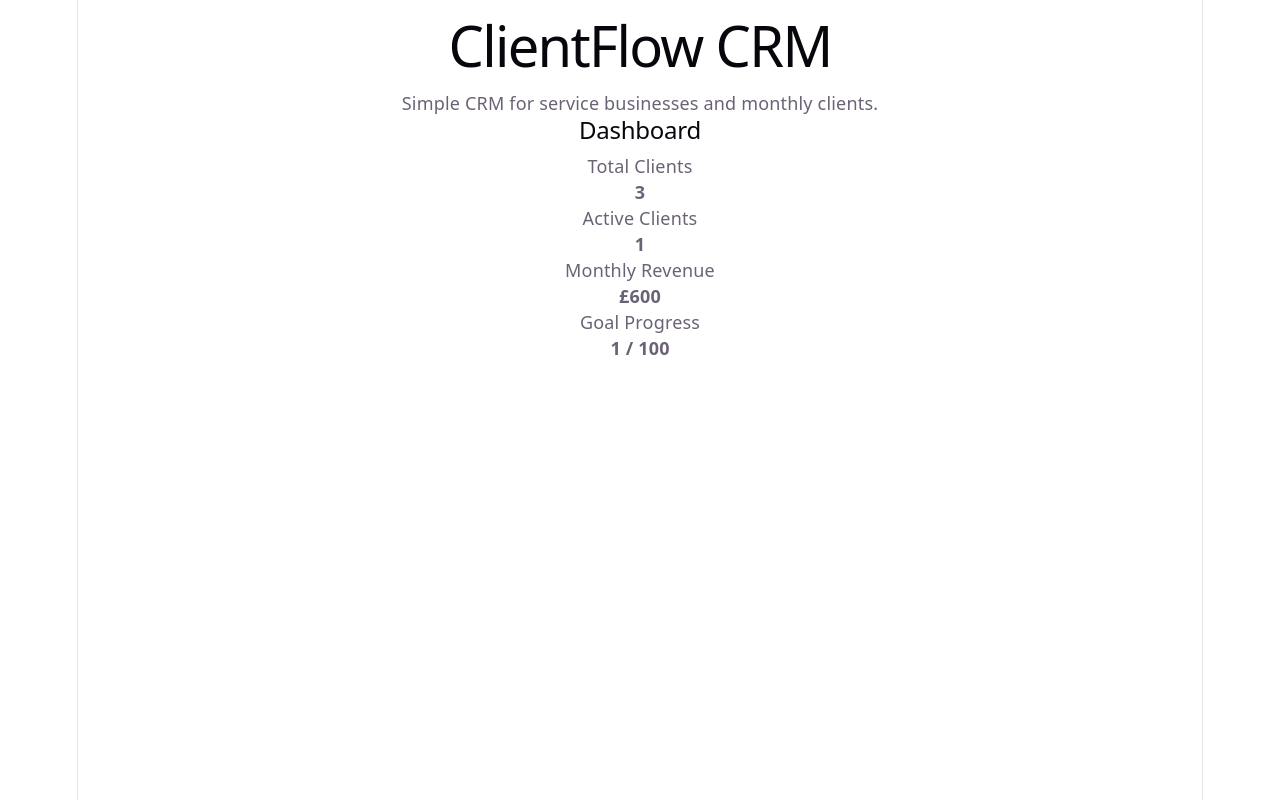
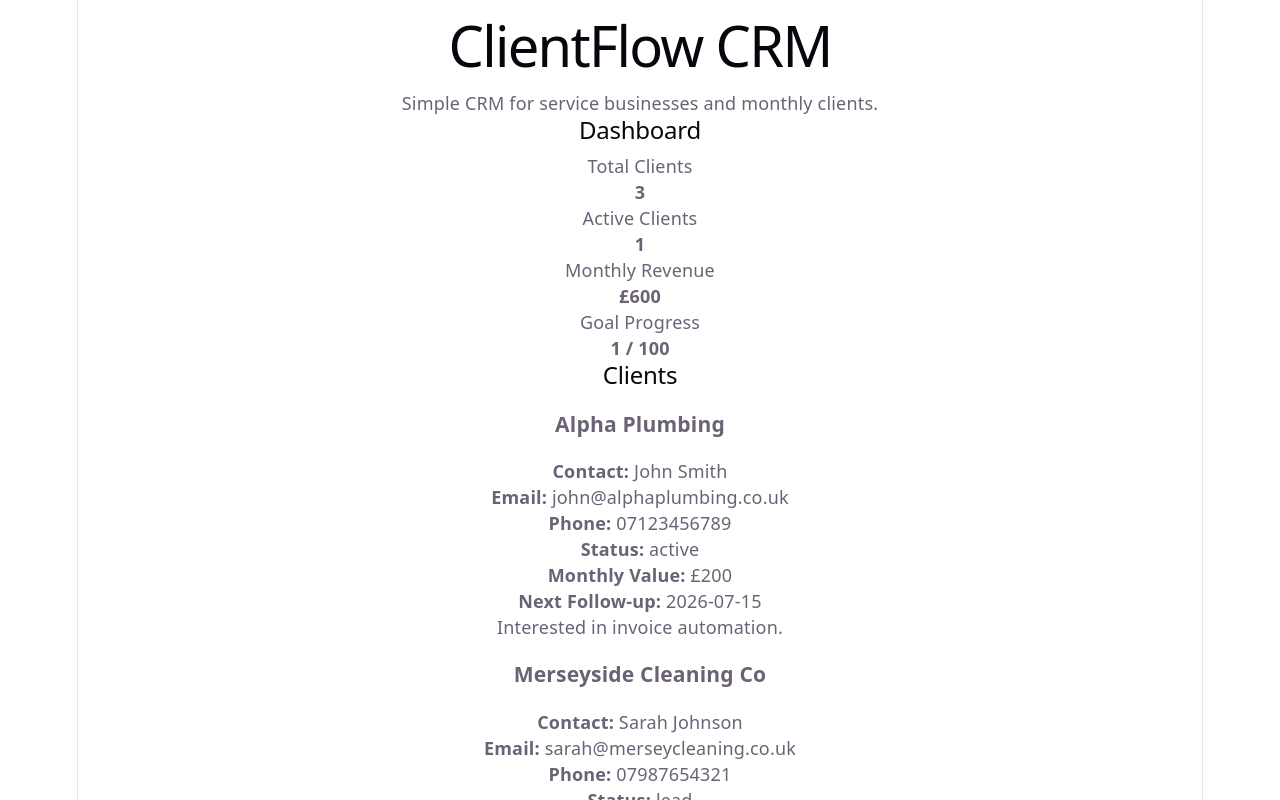
Before and after one commit to MikeMat22/clientflow-crm, a React (Vite) app: page / in a window 1280 px wide. Shown: the top 800 px of the page. Built offline with nearby package versions, Linux system fonts and the light colour scheme.

Commit message:
add client list and client cards

```diff
--- a/src/App.tsx
+++ b/src/App.tsx
@@ -1,5 +1,6 @@
 import { DashboardCards } from "./components/DashboardCards";
 import { mockClients } from "./data/mockClients";
+import { ClientList } from "./components/ClientList";
 
 function App() {
   return (
@@ -8,6 +9,7 @@ function App() {
       <p>Simple CRM for service businesses and monthly clients.</p>
 
       <DashboardCards clients={mockClients} />
+      <ClientList clients={mockClients} />
     </main>
   );
 }
--- /dev/null
+++ b/src/components/ClientCard.tsx
@@ -0,0 +1,39 @@
+import type { Client } from "../types/client";
+
+type ClientCardProps = {
+  client: Client;
+};
+
+export function ClientCard({ client }: ClientCardProps) {
+  return (
+    <article>
+      <h3>{client.companyName}</h3>
+
+      <p>
+        <strong>Contact:</strong> {client.contactName}
+      </p>
+
+      <p>
+        <strong>Email:</strong> {client.email}
+      </p>
+
+      <p>
+        <strong>Phone:</strong> {client.phone}
+      </p>
+
+      <p>
+        <strong>Status:</strong> {client.status}
+      </p>
+
+      <p>
+        <strong>Monthly Value:</strong> £{client.monthlyValue}
+      </p>
+
+      <p>
+        <strong>Next Follow-up:</strong> {client.nextFollowUpDate}
+      </p>
+
+      <p>{client.notes}</p>
+    </article>
+  );
+}
--- /dev/null
+++ b/src/components/ClientList.tsx
@@ -0,0 +1,20 @@
+import type { Client } from "../types/client";
+import { ClientCard } from "./ClientCard";
+
+type ClientListProps = {
+  clients: Client[];
+};
+
+export function ClientList({ clients }: ClientListProps) {
+  return (
+    <section>
+      <h2>Clients</h2>
+
+      <div>
+        {clients.map((client) => (
+          <ClientCard key={client.id} client={client} />
+        ))}
+      </div>
+    </section>
+  );
+}
```
